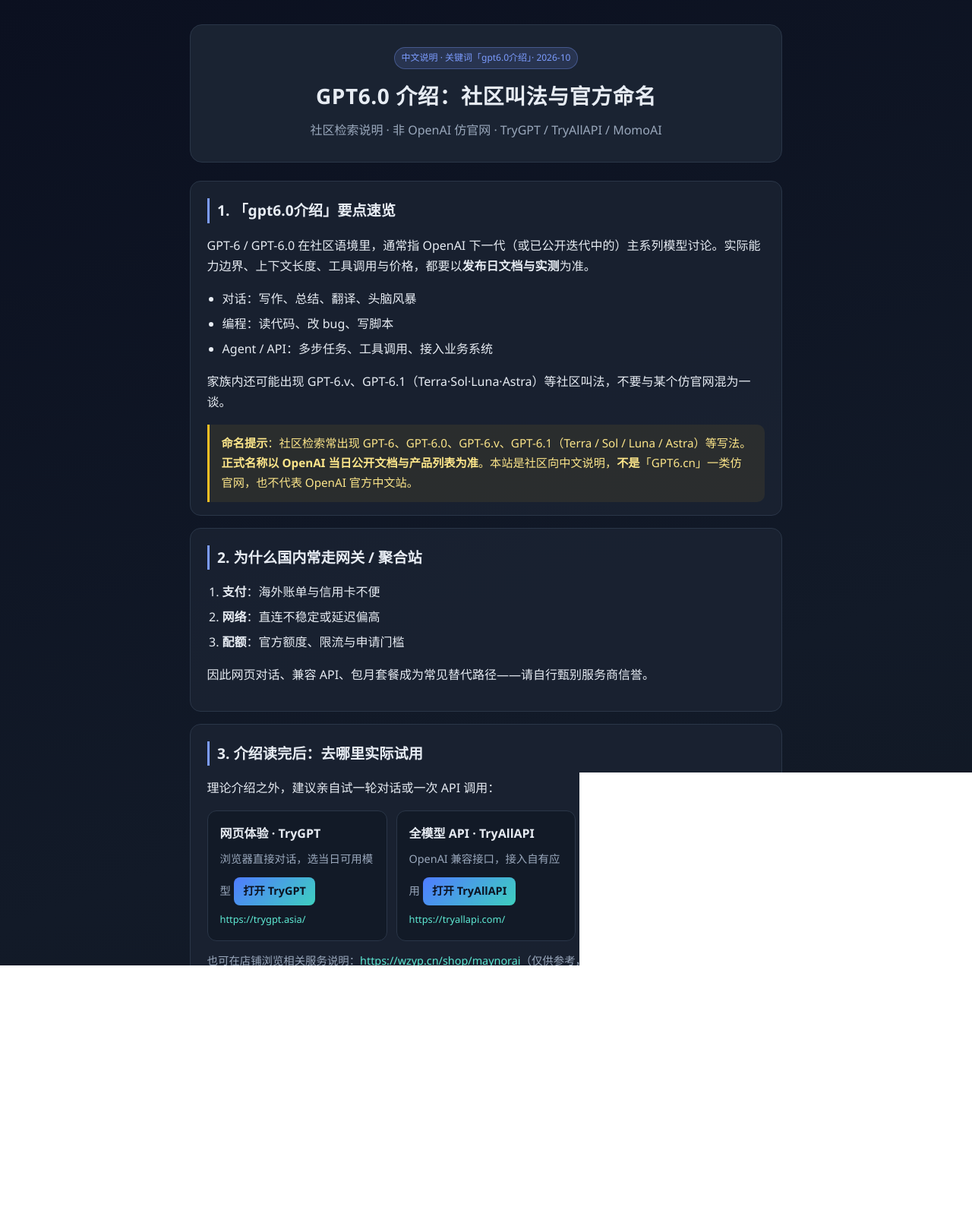
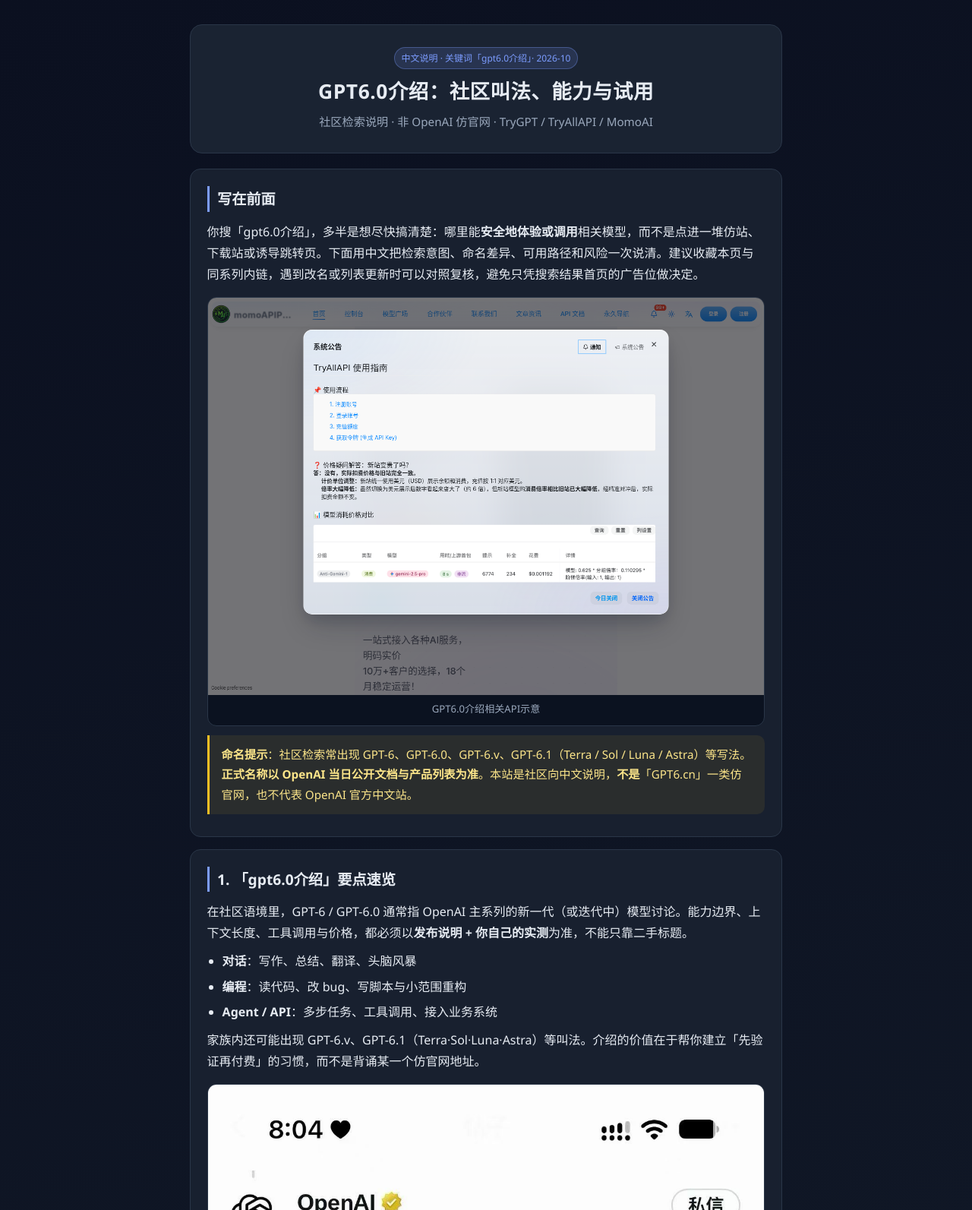
Before and after one commit to Maynor996/gpt6-0-jieshao, a plain HTML site: page docs/index.html in a window 1280 px wide. Shown: the top 1593 px of the page at 76% size. Drawn offline with Linux system fonts and the light colour scheme.

Commit message:
SEO + images upgrade for gpt6-0-jieshao
Add local docs images, Open Graph/canonical, expanded FAQ/body,
sibling internal links, and sync README SEO blurb.

```diff
--- a/docs/index.html
+++ b/docs/index.html
@@ -3,9 +3,19 @@
 <head>
   <meta charset="UTF-8" />
   <meta name="viewport" content="width=device-width, initial-scale=1" />
-  <title>GPT6.0 介绍：社区叫法与官方命名 · gpt6.0介绍 · TryGPT / TryAllAPI / MomoAI</title>
-  <meta name="description" content="GPT6.0 介绍：社区叫法与官方命名。澄清社区叫法与官方命名差异，提供网页/API/包月体验路径（TryGPT、TryAllAPI、MomoAI）。含步骤、FAQ 与免责声明。" />
+  <title>GPT6.0介绍：社区叫法、能力与试用 · gpt6.0介绍</title>
+  <meta name="description" content="GPT6.0介绍一篇读懂：社区叫法、能力方向、与GPT-5差异讨论，以及写作、编程、接口三类用途。文内说明去哪里实际试用、如何小额验证，并附命名提示、常见问题、免责声明与同系列关键词内链，便于系统了解。" />
   <meta name="keywords" content="gpt6.0介绍,GPT6,GPT-6,TryGPT,TryAllAPI,MomoAI" />
+  <link rel="canonical" href="https://maynor996.github.io/gpt6-0-jieshao/" />
+  <meta property="og:type" content="article" />
+  <meta property="og:title" content="GPT6.0介绍：社区叫法、能力与试用" />
+  <meta property="og:description" content="GPT6.0介绍一篇读懂：社区叫法、能力方向、与GPT-5差异讨论，以及写作、编程、接口三类用途。文内说明去哪里实际试用、如何小额验证，并附命名提示、常见问题、免责声明与同系列关键词内链，便于系统了解。" />
+  <meta property="og:url" content="https://maynor996.github.io/gpt6-0-jieshao/" />
+  <meta property="og:image" content="https://maynor996.github.io/gpt6-0-jieshao/01-api.png" />
+  <meta name="twitter:card" content="summary_large_image" />
+  <meta name="twitter:title" content="GPT6.0介绍：社区叫法、能力与试用" />
+  <meta name="twitter:description" content="GPT6.0介绍一篇读懂：社区叫法、能力方向、与GPT-5差异讨论，以及写作、编程、接口三类用途。文内说明去哪里实际试用、如何小额验证，并附命名提示、常见问题、免责声明与同系列关键词内链，便于系统了解。" />
+  <meta name="twitter:image" content="https://maynor996.github.io/gpt6-0-jieshao/01-api.png" />
   <style>
     :root {
       --bg: #0f1419;
@@ -23,7 +33,7 @@
       font-family: "Segoe UI", "PingFang SC", "Hiragino Sans GB", "Microsoft YaHei", sans-serif;
       background: linear-gradient(160deg, #0b1020 0%, #121a28 40%, #0f1419 100%);
       color: var(--text);
-      line-height: 1.7;
+      line-height: 1.75;
       min-height: 100vh;
     }
     a { color: var(--accent2); text-decoration: none; }
@@ -34,11 +44,11 @@
       background: var(--card);
       border-radius: 16px;
       padding: 1.75rem 1.5rem;
-      margin-bottom: 1.5rem;
+      margin-bottom: 1.25rem;
       text-align: center;
     }
-    h1 { margin: 0 0 0.5rem; font-size: 1.75rem; letter-spacing: 0.02em; }
-    .tagline { color: var(--muted); margin: 0; }
+    h1 { margin: 0 0 0.5rem; font-size: 1.65rem; letter-spacing: 0.02em; line-height: 1.35; }
+    .tagline { color: var(--muted); margin: 0; font-size: 0.95rem; }
     .badge {
       display: inline-block;
       font-size: 0.75rem;
@@ -63,8 +73,29 @@
       padding-left: 0.65rem;
     }
     h3 { margin: 1rem 0 0.4rem; font-size: 1.05rem; color: #c9d4e8; }
-    ol, ul { padding-left: 1.25rem; }
+    p { margin: 0.55rem 0; }
+    ol, ul { padding-left: 1.25rem; margin: 0.4rem 0; }
     li { margin: 0.35rem 0; }
+    figure.hero, figure.inline {
+      margin: 1rem 0 0.35rem;
+      padding: 0;
+      border-radius: 12px;
+      overflow: hidden;
+      border: 1px solid var(--border);
+      background: #0b1220;
+    }
+    figure.hero img, figure.inline img {
+      display: block;
+      width: 100%;
+      max-width: 100%;
+      height: auto;
+    }
+    figcaption {
+      font-size: 0.82rem;
+      color: var(--muted);
+      padding: 0.45rem 0.75rem 0.6rem;
+      text-align: center;
+    }
     .cards {
       display: grid;
       gap: 0.75rem;
@@ -109,10 +140,17 @@
       border-radius: 0 10px 10px 0;
       color: #fde68a;
       font-size: 0.95rem;
+      margin: 0.75rem 0;
     }
-    .disclaimer {
+    .disclaimer { font-size: 0.9rem; color: var(--muted); }
+    .related a {
+      display: inline-block;
+      margin: 0.25rem 0.35rem 0.25rem 0;
+      padding: 0.25rem 0.6rem;
+      border-radius: 8px;
+      border: 1px solid var(--border);
+      background: #121a27;
       font-size: 0.9rem;
-      color: var(--muted);
     }
     footer {
       margin-top: 1.5rem;
@@ -127,25 +165,40 @@
   <div class="wrap">
     <header>
       <div class="badge">中文说明 · 关键词「gpt6.0介绍」· 2026-10</div>
-      <h1>GPT6.0 介绍：社区叫法与官方命名</h1>
+      <h1>GPT6.0介绍：社区叫法、能力与试用</h1>
       <p class="tagline">社区检索说明 · 非 OpenAI 仿官网 · TryGPT / TryAllAPI / MomoAI</p>
     </header>
 
-    <section id="what">
-      <h2>1. 「gpt6.0介绍」要点速览</h2>
-      <p>GPT-6 / GPT-6.0 在社区语境里，通常指 OpenAI 下一代（或已公开迭代中的）主系列模型讨论。实际能力边界、上下文长度、工具调用与价格，都要以<strong>发布日文档与实测</strong>为准。</p>
-      <ul>
-        <li>对话：写作、总结、翻译、头脑风暴</li>
-        <li>编程：读代码、改 bug、写脚本</li>
-        <li>Agent / API：多步任务、工具调用、接入业务系统</li>
-      </ul>
-      <p>家族内还可能出现 GPT-6.v、GPT-6.1（Terra·Sol·Luna·Astra）等社区叫法，不要与某个仿官网混为一谈。</p>
+    <section id="intro">
+      <h2>写在前面</h2>
+      <p>你搜「gpt6.0介绍」，多半是想尽快搞清楚：哪里能<strong>安全地体验或调用</strong>相关模型，而不是点进一堆仿站、下载站或诱导跳转页。下面用中文把检索意图、命名差异、可用路径和风险一次说清。建议收藏本页与同系列内链，遇到改名或列表更新时可以对照复核，避免只凭搜索结果首页的广告位做决定。</p>
+
+      <figure class="hero">
+        <img src="./01-api.png" alt="GPT6.0介绍相关API示意" loading="lazy" width="1200" height="675" />
+        <figcaption>GPT6.0介绍相关API示意</figcaption>
+      </figure>
 
       <div class="note">
         <strong>命名提示</strong>：社区检索常出现 GPT-6、GPT-6.0、GPT-6.v、GPT-6.1（Terra / Sol / Luna / Astra）等写法。
         <strong>正式名称以 OpenAI 当日公开文档与产品列表为准</strong>。本站是社区向中文说明，<strong>不是</strong>「GPT6.cn」一类仿官网，也不代表 OpenAI 官方中文站。
       </div>
 
+    </section>
+
+    <section id="what">
+      <h2>1. 「gpt6.0介绍」要点速览</h2>
+      <p>在社区语境里，GPT-6 / GPT-6.0 通常指 OpenAI 主系列的新一代（或迭代中）模型讨论。能力边界、上下文长度、工具调用与价格，都必须以<strong>发布说明 + 你自己的实测</strong>为准，不能只靠二手标题。</p>
+      <ul>
+        <li><strong>对话</strong>：写作、总结、翻译、头脑风暴</li>
+        <li><strong>编程</strong>：读代码、改 bug、写脚本与小范围重构</li>
+        <li><strong>Agent / API</strong>：多步任务、工具调用、接入业务系统</li>
+      </ul>
+      <p>家族内还可能出现 GPT-6.v、GPT-6.1（Terra·Sol·Luna·Astra）等叫法。介绍的价值在于帮你建立「先验证再付费」的习惯，而不是背诵某一个仿官网地址。</p>
+
+      <figure class="inline">
+        <img src="./02-announce.jpg" alt="发布与能力讨论示意" loading="lazy" width="1200" height="675" />
+        <figcaption>发布与能力讨论示意</figcaption>
+      </figure>
     </section>
 
     <section id="why">
@@ -155,7 +208,7 @@
         <li><strong>网络</strong>：直连不稳定或延迟偏高</li>
         <li><strong>配额</strong>：官方额度、限流与申请门槛</li>
       </ol>
-      <p>因此网页对话、兼容 API、包月套餐成为常见替代路径——请自行甄别服务商信誉。</p>
+      <p>因此网页对话、兼容 API、包月套餐成为常见替代路径——请自行甄别服务商信誉，先小额验证再加预算。</p>
     </section>
 
     <section id="paths">
@@ -184,6 +237,10 @@
       <p style="margin-top:0.9rem;font-size:0.9rem;color:var(--muted);">也可在店铺浏览相关服务说明：<a href="https://wzyp.cn/shop/maynorai" target="_blank" rel="noopener noreferrer">https://wzyp.cn/shop/maynorai</a>（仅供参考，非强制购买）。</p>
     </section>
 
+      <figure class="inline">
+        <img src="./03-family.jpg" alt="系列型号示意" loading="lazy" width="1200" height="675" />
+        <figcaption>系列型号示意</figcaption>
+      </figure>
 
     <section id="steps">
       <h2>4. 操作步骤</h2>
@@ -207,27 +264,39 @@
     </section>
 
     <section id="faq">
-      <h2>5. 简短 FAQ</h2>
+      <h2>5. 常见问题 FAQ</h2>
       <h3>有没有「正宗 gpt6.0介绍」中文域名？</h3>
       <p>请勿轻信自称「唯一官网」的陌生域名。以 OpenAI 公开渠道与你信任的服务商为准。</p>
       <h3>GPT-6 / 6.0 / 6.v / 6.1 是不是同一个？</h3>
-      <p>社区叫法混用很常见；是否同一权重、同一产品线，只能看发布说明与产品列表，不能靠搜索联想断定。</p>
+      <p>社区叫法混用很常见；是否同一权重、同一产品线，只能看发布说明与产品列表。</p>
+      <h3>国内怎么进官网入口？</h3>
+      <p>能访问官方更好；否则用可信网页对话或兼容 API。下文软推荐仅供参考，无 aff。</p>
+      <h3>和 GPT-5 有什么区别？</h3>
+      <p>请用同一提示词对比质量、速度与价格，不要只凭营销文案下结论。</p>
       <h3>本页链接是官方吗？</h3>
       <p>不是。TryGPT / TryAllAPI / MomoAI 为第三方路径，便于国内访问体验。</p>
     </section>
 
+    <section id="related">
+      <h2>相关阅读（同系列关键词）</h2>
+      <p>若你的检索词略有不同，可继续看这些说明页：</p>
+      <p class="related"><a href="https://maynor996.github.io/gpt6-0-yingyong/">gpt6.0应用</a><a href="https://maynor996.github.io/gpt6-0-guanwang/">gpt6 0官网</a><a href="https://maynor996.github.io/gpt5-guanwang/">gpt-5官网</a></p>
+    </section>
+
     <section id="disclaimer">
-      <h2>6. 免责声明</h2>
+      <h2>免责声明</h2>
       <ul class="disclaimer">
         <li>文中站点为<strong>第三方服务</strong>，<strong>不等于</strong> OpenAI 官方。</li>
         <li>模型是否上架、价格与配额，以各站<strong>当日页面</strong>为准。</li>
         <li>本指南<strong>不含</strong>联盟推广参数（无 aff / 返佣 query）。</li>
         <li>请自行评估账号安全、数据合规与费用风险；警惕仿官网与恶意「下载站」。</li>
+        <li>本页不提供、不承认任何「GPT6.cn」仿官网声称。</li>
       </ul>
     </section>
 
     <footer>
       <p>Maynor996 · <a href="https://github.com/Maynor996/gpt6-0-jieshao">GitHub 仓库</a> · 亦可阅读 <a href="./article.md">article.md</a></p>
+      <p style="margin-top:0.35rem;">gpt6.0介绍 · TryGPT / TryAllAPI / MomoAI</p>
     </footer>
   </div>
 </body>
```
Also changed, not shown: docs/01-api.png (added), docs/02-announce.jpg (added), docs/03-family.jpg (added), 2 other files.
